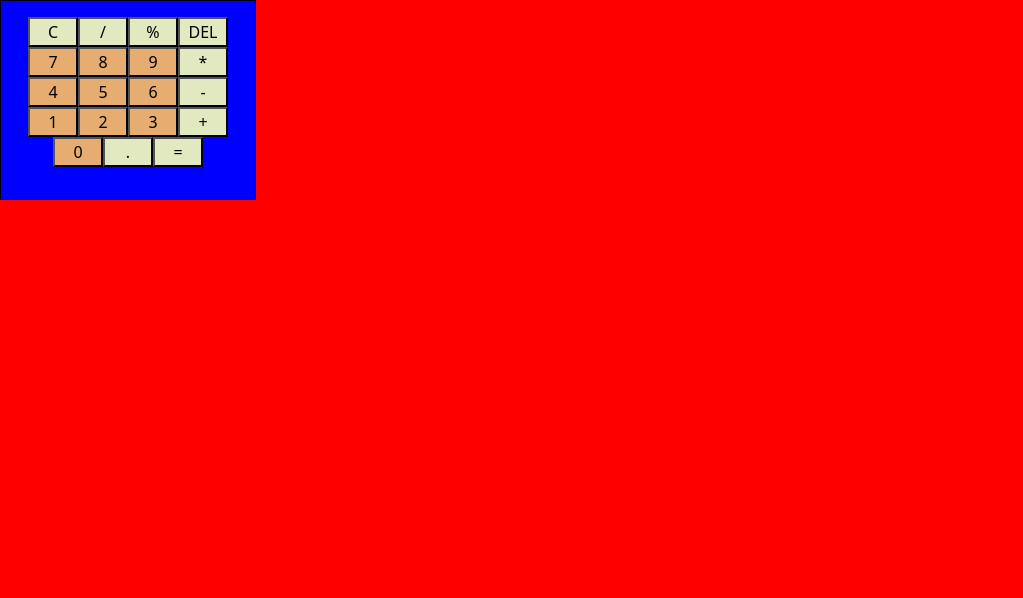
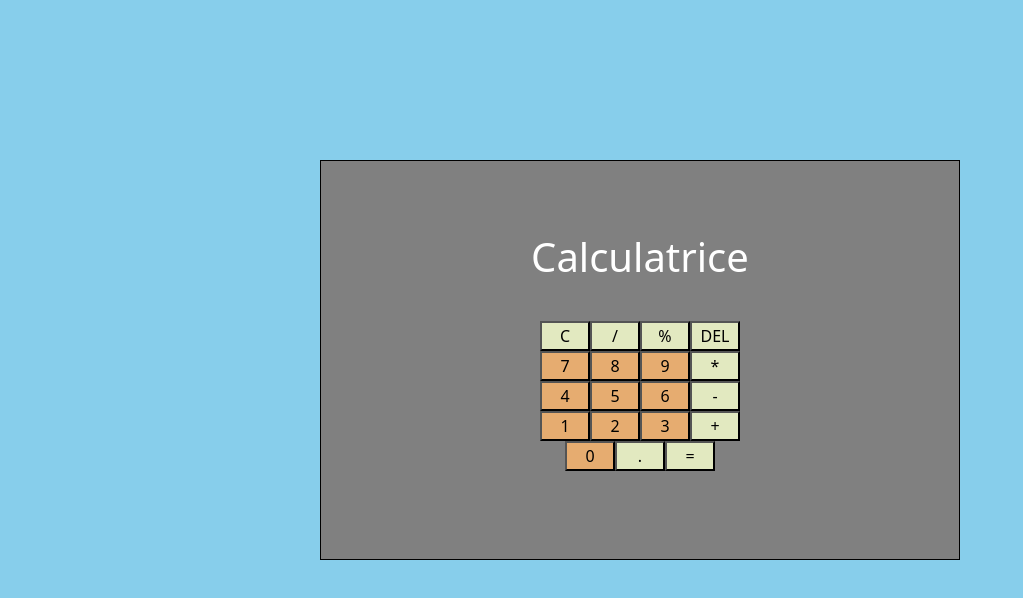
Before and after one commit to OlivierFacelina/Bases-vueJS, a website: page Exercice/Calculatrice/index.html in a window 1280 px wide. Shown: the whole page, without its empty margins (0-1023 px from the left). Drawn offline with nearby package versions, Linux system fonts and the light colour scheme.

Commit message:
💄 update styles calculator

```diff
--- a/Exercice/Calculatrice/assets/style.css
+++ b/Exercice/Calculatrice/assets/style.css
@@ -1,14 +1,31 @@
 body {
-    background-color: red;
+    background-color: skyblue;
     margin: 0;
     padding: 0;
+    height: 100%;
+}
+
+#app {
+    display: flex;
+    justify-content: center;
+}
+
+h1 {
+    text-align: center;
+    margin-bottom: 5vh;
 }
 
 .calculator {
-    background-color: blue;
+    margin-top: 20vh;
+    background-color: grey;
+    color: white;
     height: 200px;
-    width: 20%;
+    width: 50vw;
+    height: 50vh;
     border: 1px solid black;
+    display: flex;
+    flex-direction: column;
+    justify-content: center;
 }
 
 button {
--- a/Exercice/Calculatrice/index.html
+++ b/Exercice/Calculatrice/index.html
@@ -15,9 +15,7 @@
     <main>
         <div id="app">
         <div class="calculator">
-            <div class="line_1">
-                <p id="result">{{result}}</p>
-            </div>
+            <h1>Calculatrice</h1>
             <div class="line_2">
                 <button class="operator" @click="clear">C</button>
                 <button class="operator" @click="enterOps(4)">/</button>
@@ -47,6 +45,9 @@
                 <button class="operator" @click="addDecimal">.</button>
                 <button class="operator" @click="sum">=</button>
             </div>
+            <div class="line_1">
+                <p id="result">{{result}}</p>
+            </div>
         </div>
         </div>
     </main>
```
